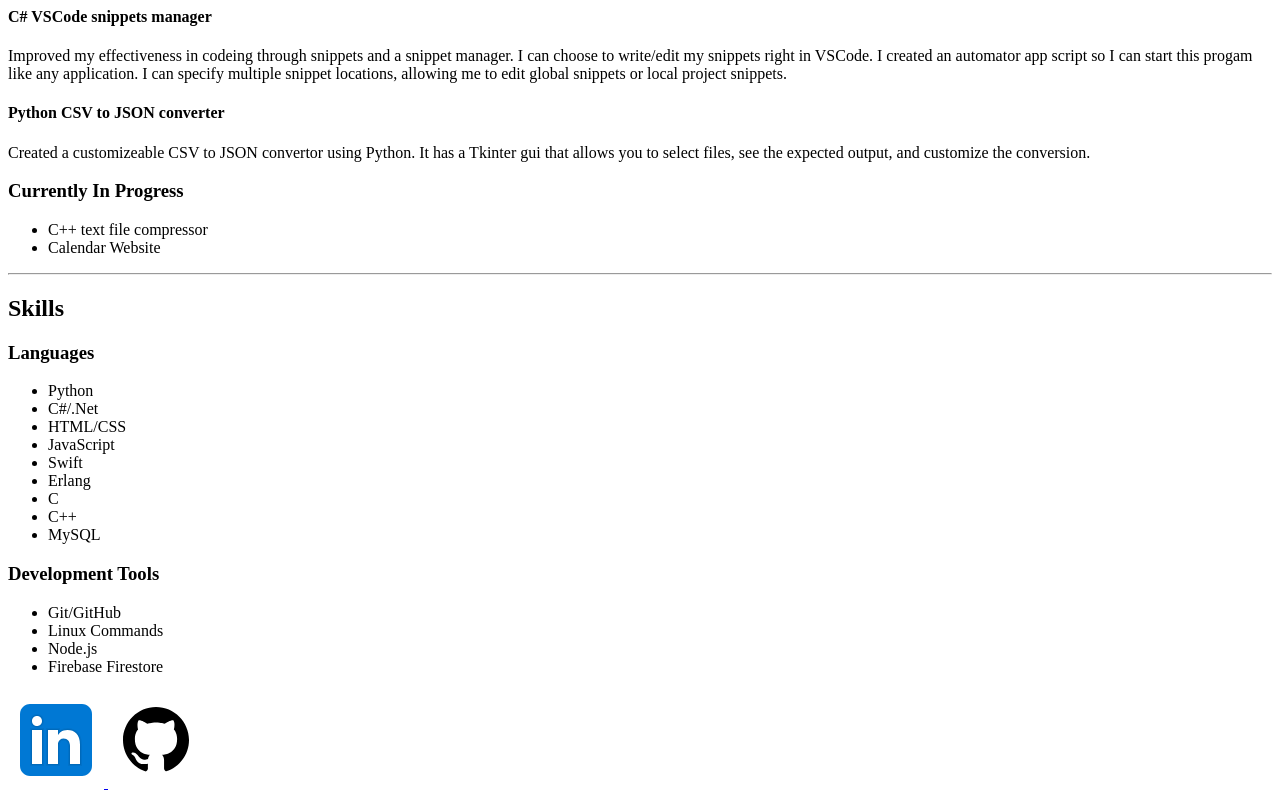
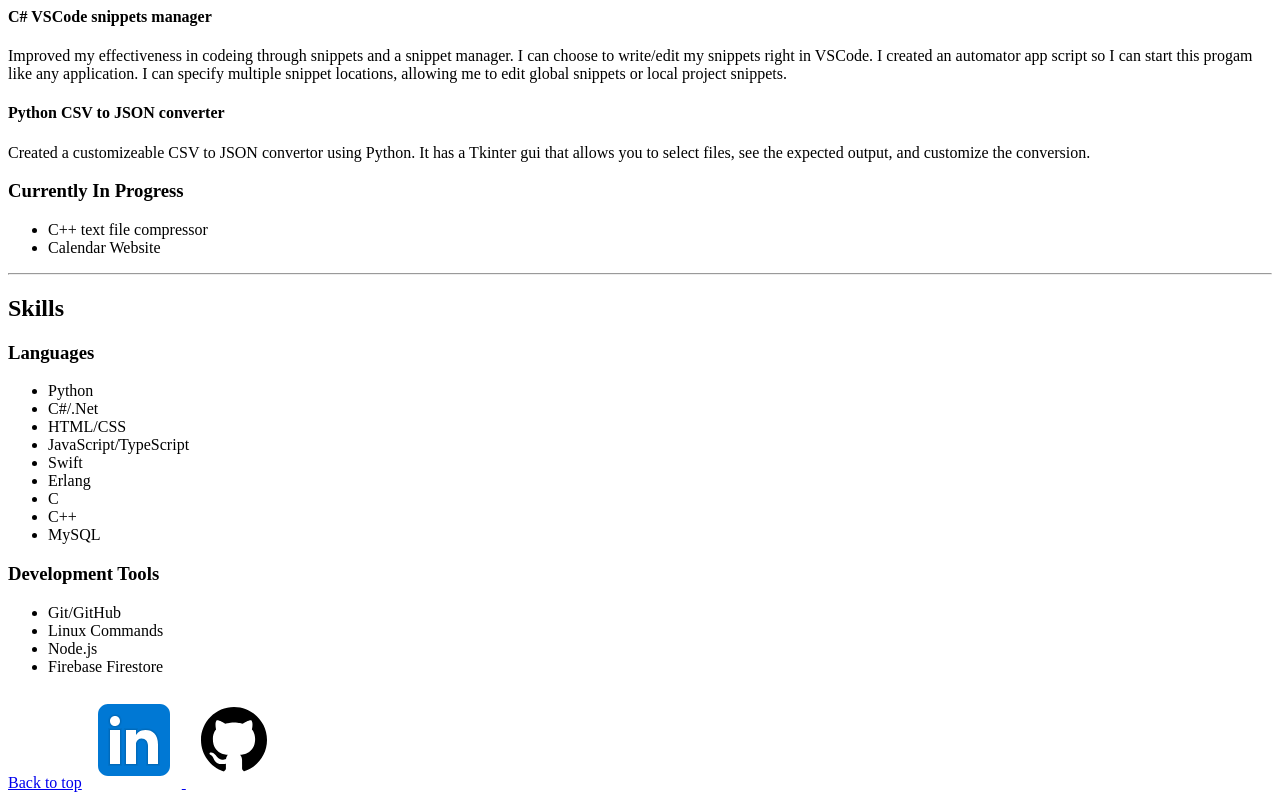
Before and after one commit to alexanderdombroski/cse290r, a plain HTML site: page index.html in a window 1280 px wide. Shown: the part 904-1704 px from the top of the page. Drawn offline with Linux system fonts and the light colour scheme.

Commit message:
added back to top link in footer

```diff
--- a/index.html
+++ b/index.html
@@ -69,7 +69,7 @@
                 <li>Python</li>
                 <li>C#/.Net</li>
                 <li>HTML/CSS</li>
-                <li>JavaScript</li>
+                <li>JavaScript/TypeScript</li>
                 <li>Swift</li>
                 <li>Erlang</li>
                 <li>C</li>
@@ -86,6 +86,7 @@
         </section>
     </main>
     <footer>
+        <a href="#">Back to top</a>
         <a href="https://www.linkedin.com/in/alexander-dombroski" target="_blank">
             <img src="images/linkedin-96.svg" alt="linkedin logo">
         </a>
```
